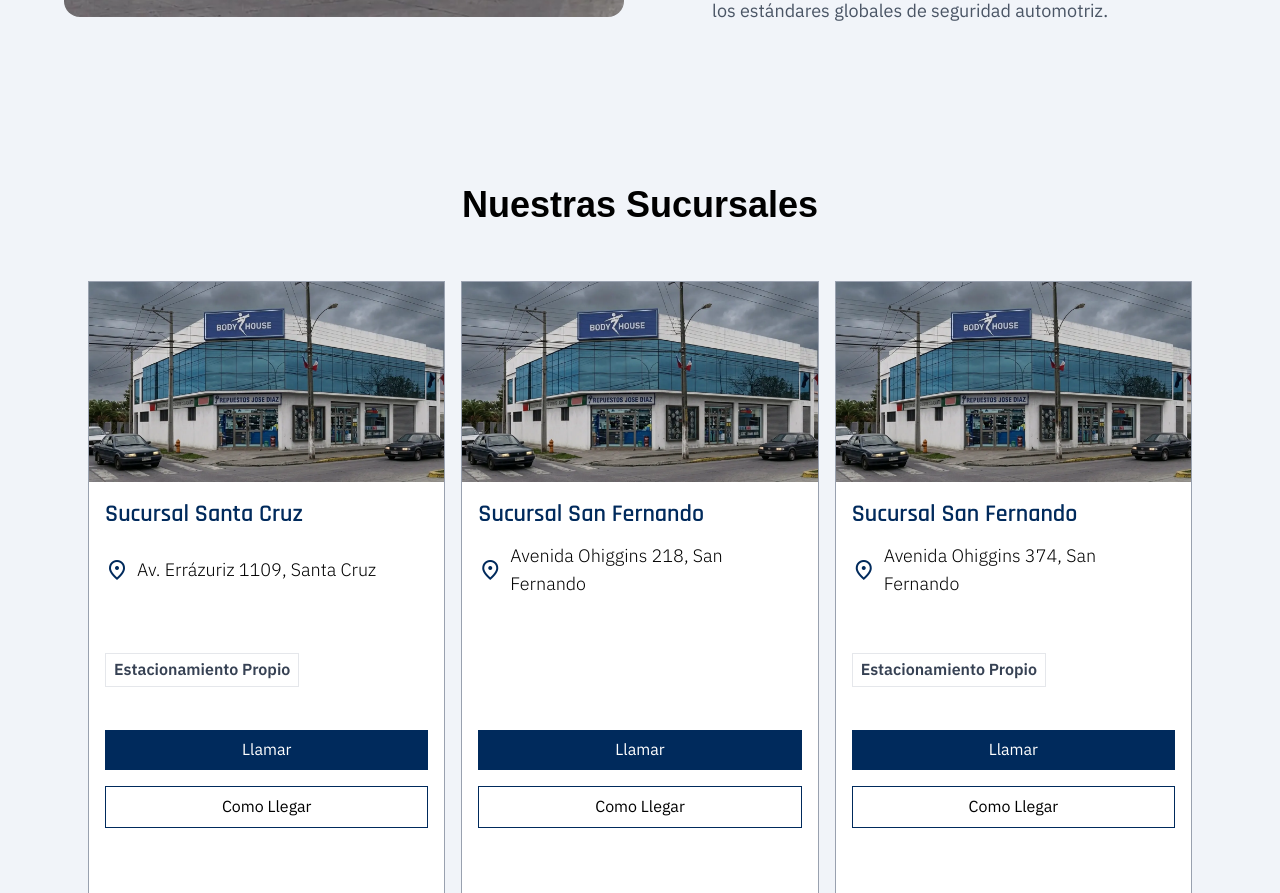
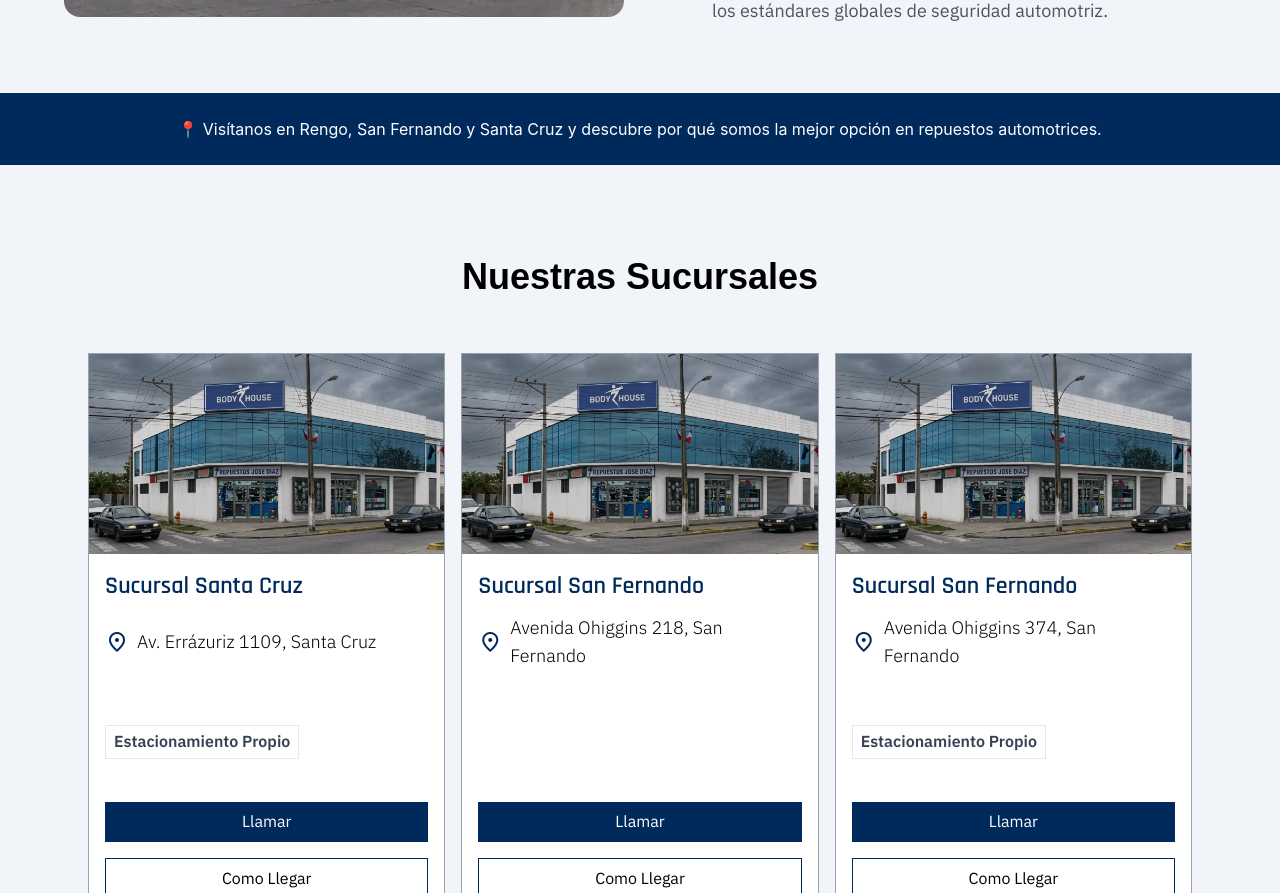
Before and after one commit to patrwan/repuestos-diaz-e-commerce, an Angular app: page / in a window 1280 px wide. Shown: the part 2591-3484 px from the top of the page. Built offline with nearby package versions, Linux system fonts and the light colour scheme; a web font is replaced by a local one.

Commit message:
Add: separator

```diff
--- a/src/app/features/home/pages/home/home.html
+++ b/src/app/features/home/pages/home/home.html
@@ -4,4 +4,10 @@
 <app-value-proposition />
 <!-- <app-brands /> -->
 <!-- <app-products /> -->
+<div class="bg-primary p-6 text-center">
+    <p class="text-white">
+        📍 Visítanos en Rengo, San Fernando y Santa Cruz y descubre por qué somos la mejor opción en repuestos
+        automotrices.
+    </p>
+</div>
 <app-branches />
```
